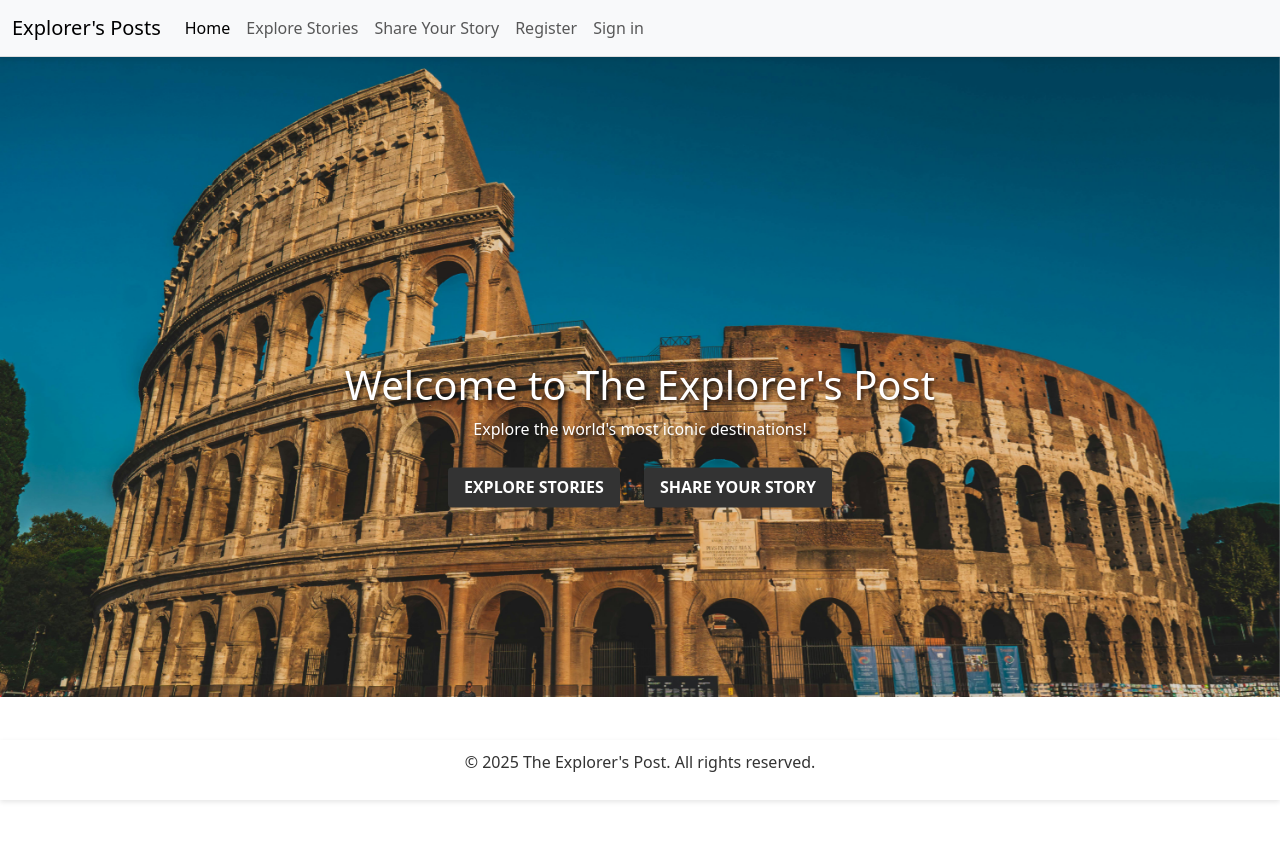
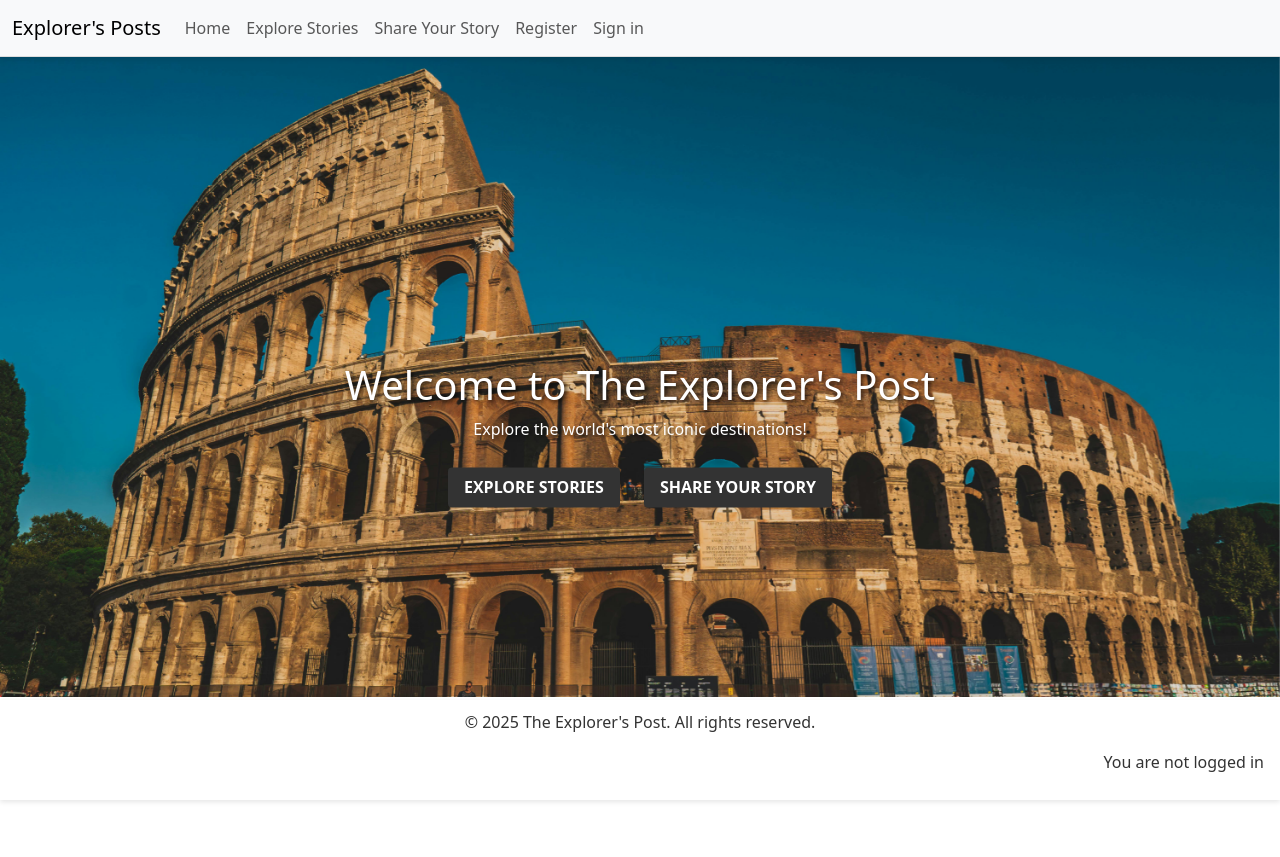
Before and after one commit to monicathomas8/The-Explorers-Post, a Django app: template core/templates/landing_page.html in a window 1280 px wide. Run offline with Django 4.2, Linux system fonts and the light colour scheme; the template is opened without the code that fills it, so the values that code supplies are empty.

Commit message:
added a message to show if a user is signed in in the footer

```diff
--- a/static/css/style.css
+++ b/static/css/style.css
@@ -269,7 +269,6 @@ form.login .secondaryAction:hover {
     text-decoration: underline;
 }
 
-
 footer {
     position: fixed;
     bottom: 0;
--- a/templates/base.html
+++ b/templates/base.html
@@ -33,7 +33,7 @@
                 </button>
                 <div class="collapse navbar-collapse" id="navbarNavAltMarkup">
                     <div class="navbar-nav">
-                        <a class="nav-link active" aria-current="page" href="{% url 'landing_page' %}">Home</a>
+                        <a class="nav-link" aria-current="page" href="{% url 'landing_page' %}">Home</a>
                         <a class="nav-link" href="{% url 'story_list' %}">Explore Stories</a>
                         <a class="nav-link" href="#">Share Your Story</a>
 
@@ -52,7 +52,6 @@
                                 href="{% url 'account_login' %}">Sign in</a>
                         </li>
                         {% endif %}
-
                     </div>
                 </div>
             </div>
@@ -66,8 +65,16 @@
         </main>
     </div>
     <footer>
+        <span>
         <p>&copy; 2025 The Explorer's Post. All rights reserved.</p>
-
+    </span>
+    <span>
+        {% if user.is_authenticated %}
+        <p class="text-end m-3">Hi {{ user }}, welcome back</p>
+        {% else %}
+        <p class="text-end m-3">You are not logged in</p>
+        {% endif %}
+    </span>
     </footer>
 
     <!-- Bootstrap JS Bundle -->
```
